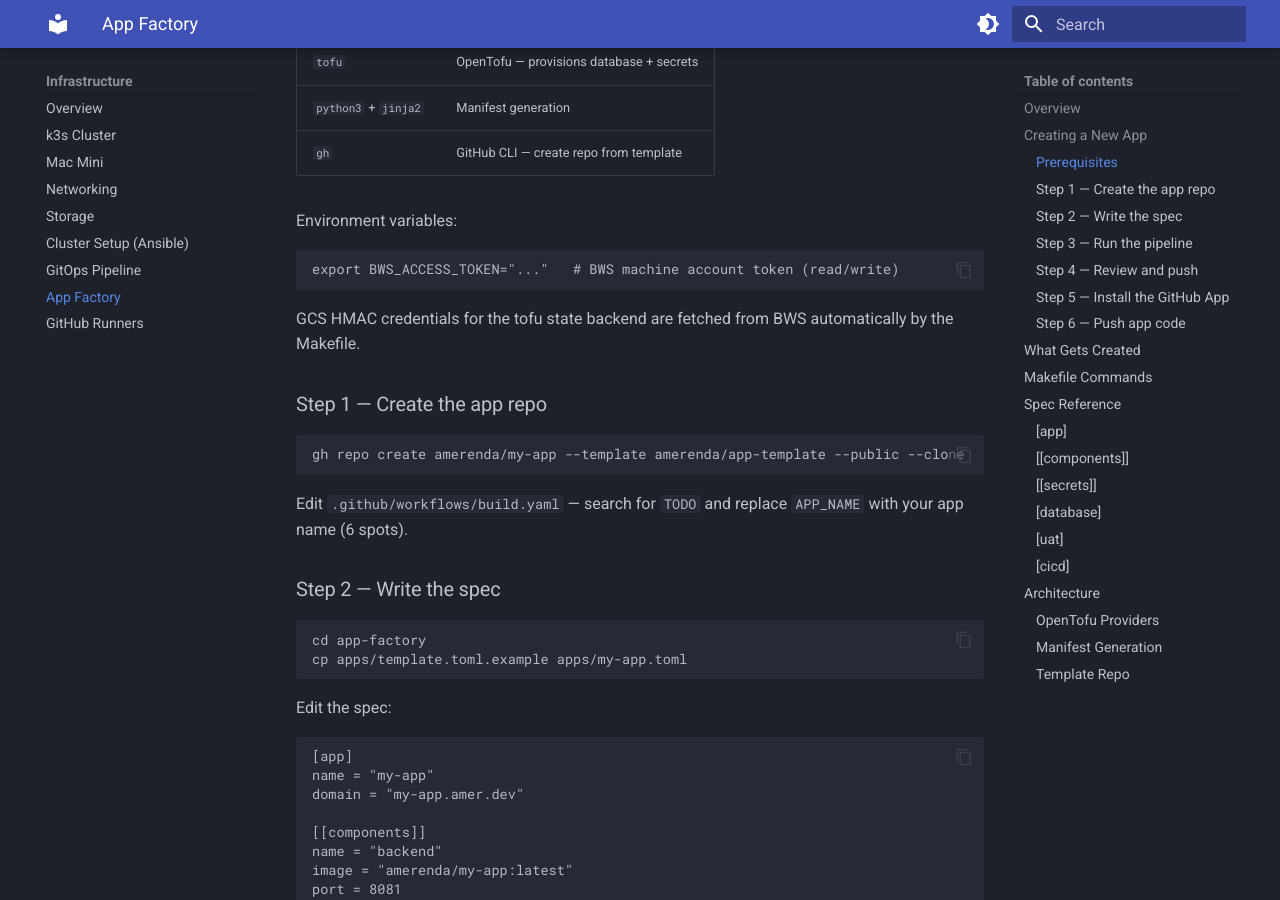
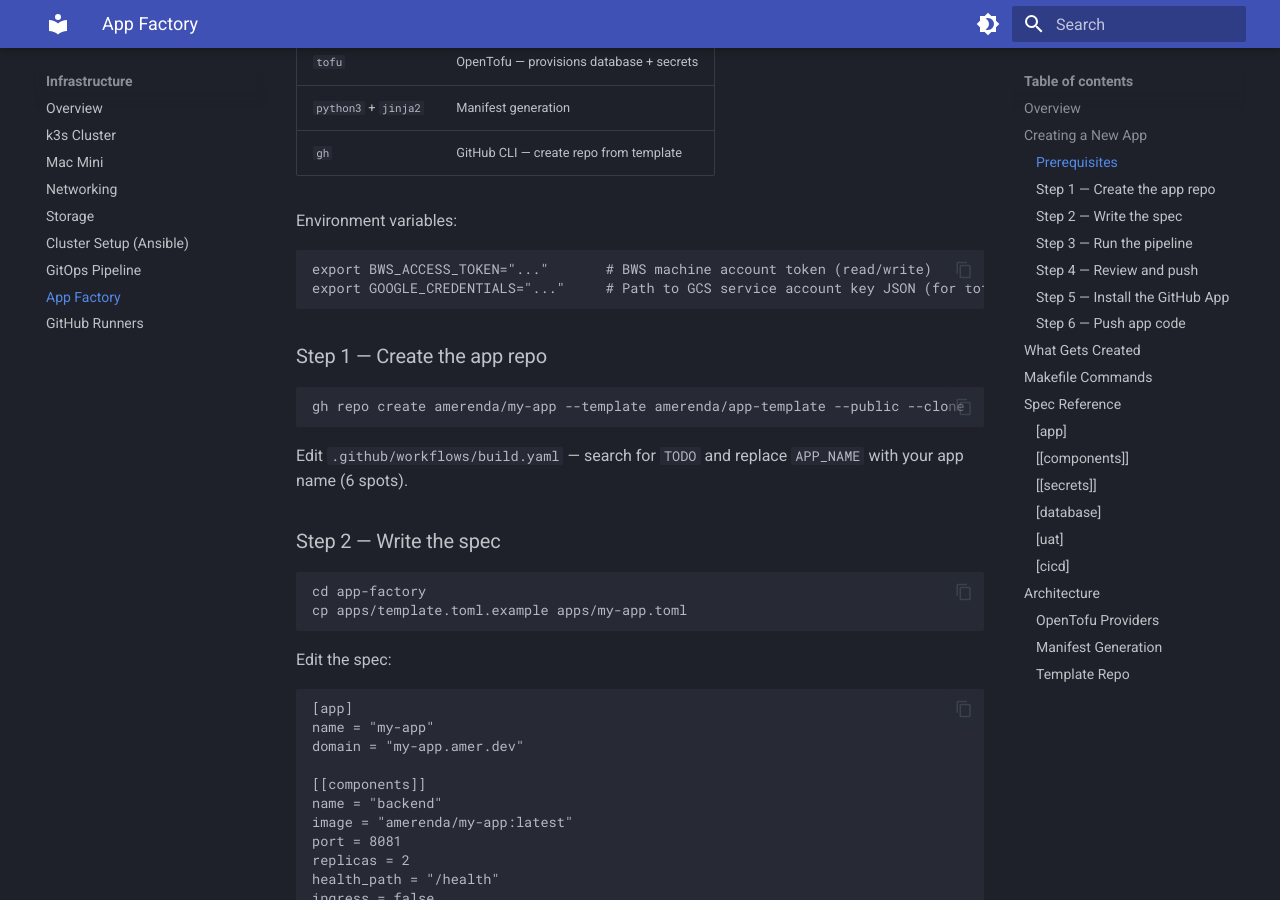
Before and after one commit to amerenda/wikimedia, an MkDocs documentation site: the page built from docs/infra/app-factory.md, in a window 1280 px wide and 900 px high, scrolled down 927 px. Built offline with MkDocs 1.6.1 and Material for MkDocs 9.7.7, drawn with Linux system fonts in a browser that asks for light colours; part of the change alters nothing that is shown; some of the changed text lies outside the part shown.

Commit message:
docs: update app-factory wiki for GCS backend and provider versions
GOOGLE_CREDENTIALS env var, amerenda-tofu-state bucket, BWS
provider v0.5.4-pre, simplified make command.

Co-Authored-By: Claude Opus 4.6 (1M context) <noreply@anthropic.com>

````diff
--- a/docs/infra/app-factory.md
+++ b/docs/infra/app-factory.md
@@ -35,10 +35,9 @@ Three repos work together:
 Environment variables:
 
 ```bash
-export BWS_ACCESS_TOKEN="..."   # BWS machine account token (read/write)
+export BWS_ACCESS_TOKEN="..."       # BWS machine account token (read/write)
+export GOOGLE_CREDENTIALS="..."     # Path to GCS service account key JSON (for tofu state)
 ```
-
-GCS HMAC credentials for the tofu state backend are fetched from BWS automatically by the Makefile.
 
 ### Step 1 — Create the app repo
 
@@ -119,7 +118,7 @@ See [Spec Reference](#spec-reference) below for all fields.
 ### Step 3 — Run the pipeline
 
 ```bash
-make create-app APP=my-app GITOPS_DIR=../k3s-dean-gitops
+make create-app APP=my-app
 ```
 
 This:
@@ -253,11 +252,11 @@ UAT deployments automatically: suffix names with `-uat`, mark secret refs `optio
 
 | Provider | Purpose |
 |----------|---------|
-| `bitwarden/bitwarden-secrets` | Read/write BWS secrets. Reads postgres admin password, creates app secrets. |
-| `cyrilgdn/postgresql` | Creates postgres roles, databases, extensions over the network. |
-| `hashicorp/random` | Generates passwords. |
+| `bitwarden/bitwarden-secrets` (v0.5.4-pre) | Read/write BWS secrets. Reads postgres admin password, creates app secrets. |
+| `cyrilgdn/postgresql` (~1.25) | Creates postgres roles, databases, extensions over the network. |
+| `hashicorp/random` (~3.6) | Generates passwords. |
 
-State is stored in GCS (`amerenda-db-backups` bucket) via S3-compatible backend.
+State is stored in GCS (`amerenda-tofu-state` bucket, prefix `dean/app-factory/`).
 
 ### Manifest Generation
 
````
